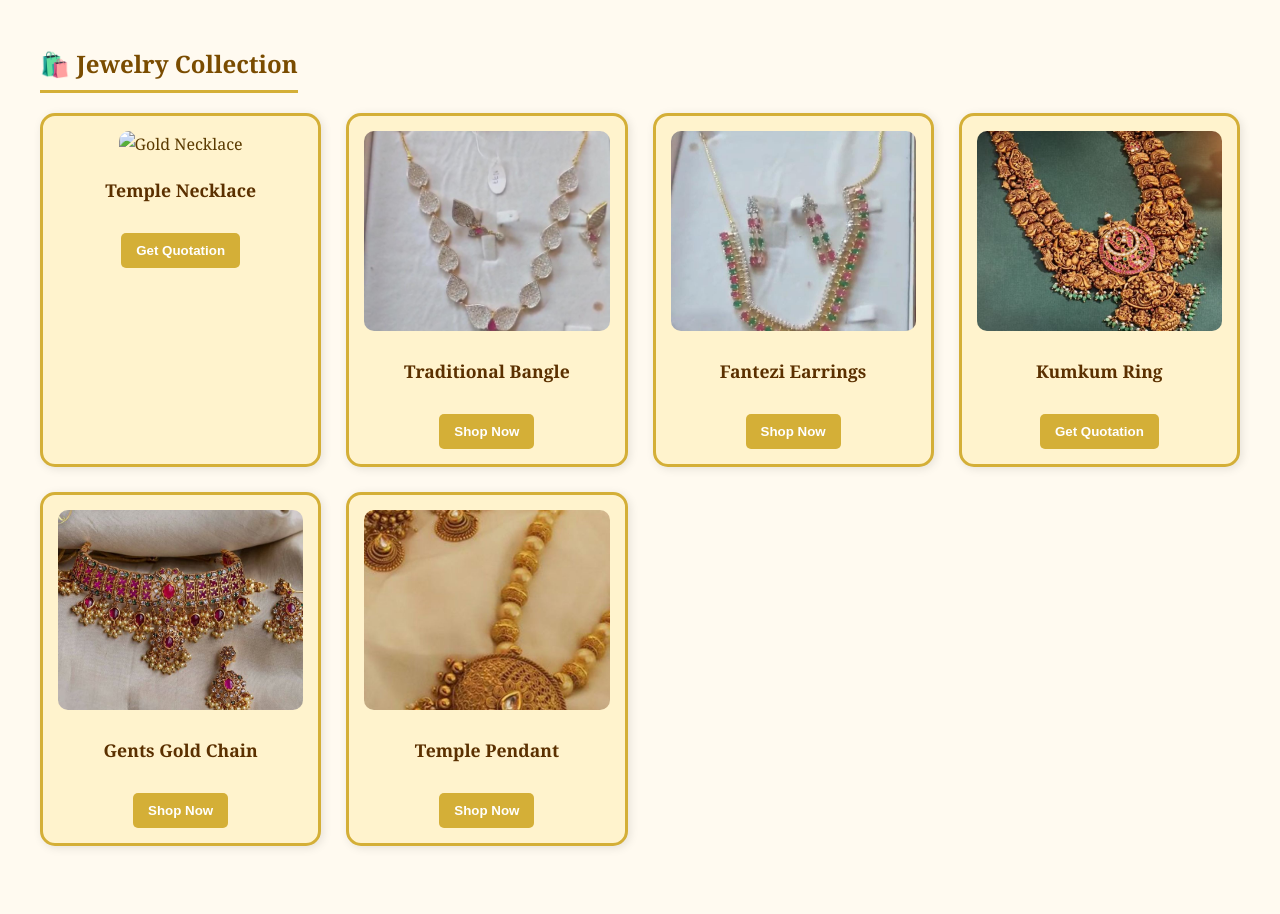
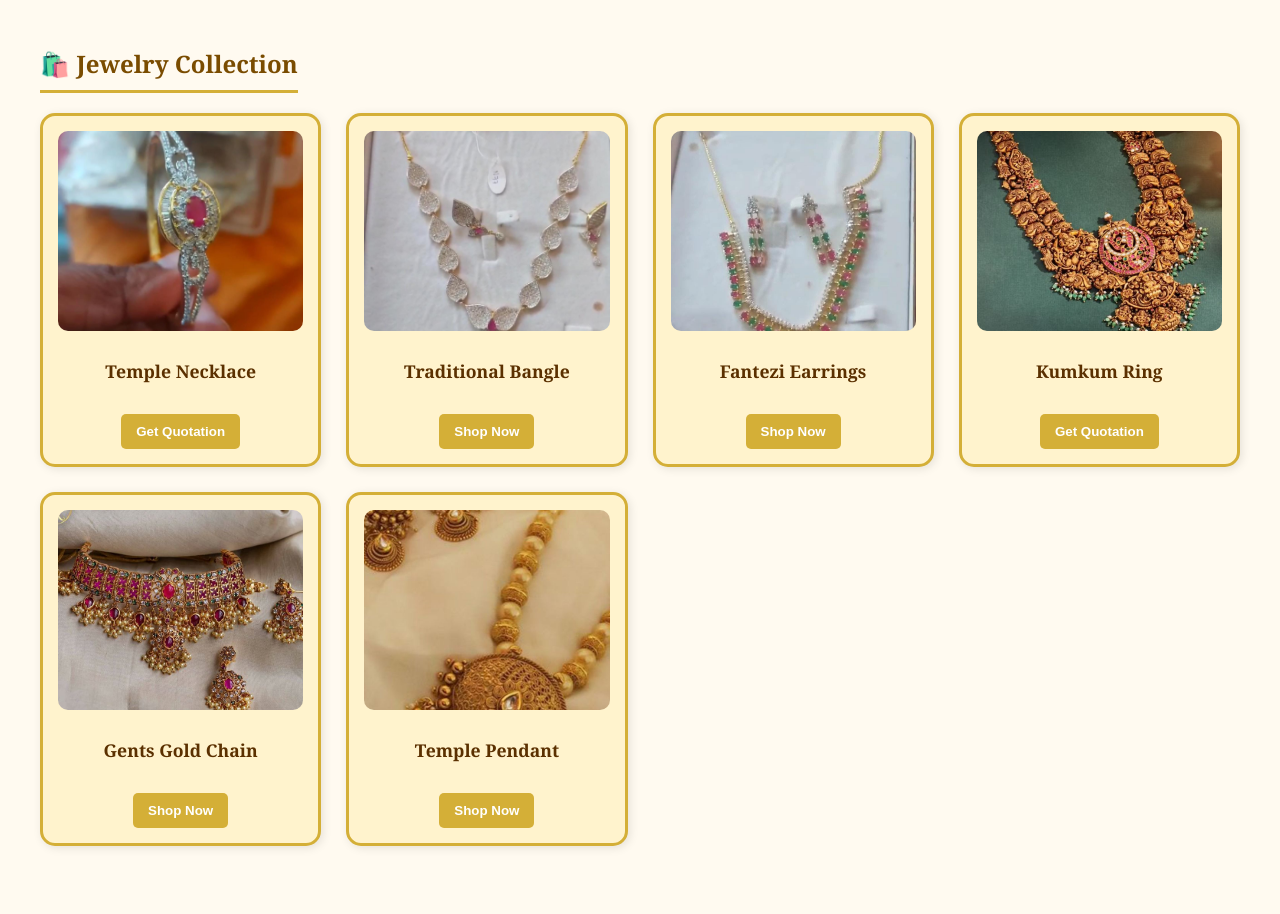
Before and after one commit to labwazi/goldenk7, a plain HTML site: page index.html in a window 1280 px wide. Shown: the part 1120-2034 px from the top of the page. Drawn offline with Linux system fonts and the light colour scheme.

Commit message:
Update index.html

```diff
--- a/index.html
+++ b/index.html
@@ -152,7 +152,7 @@
   <h2>🛍️ Jewelry Collection</h2>
   <div class="shop">
     <div class="item">
-      <img src="item1.jpg" alt="Gold Necklace">
+      <img src="images/kes3.jpg" alt="Gold Necklace">
       <h3>Temple Necklace</h3>
       <button onclick="window.location.href='https://wa.me/23057012560'">Get Quotation</button>
     </div>
```
